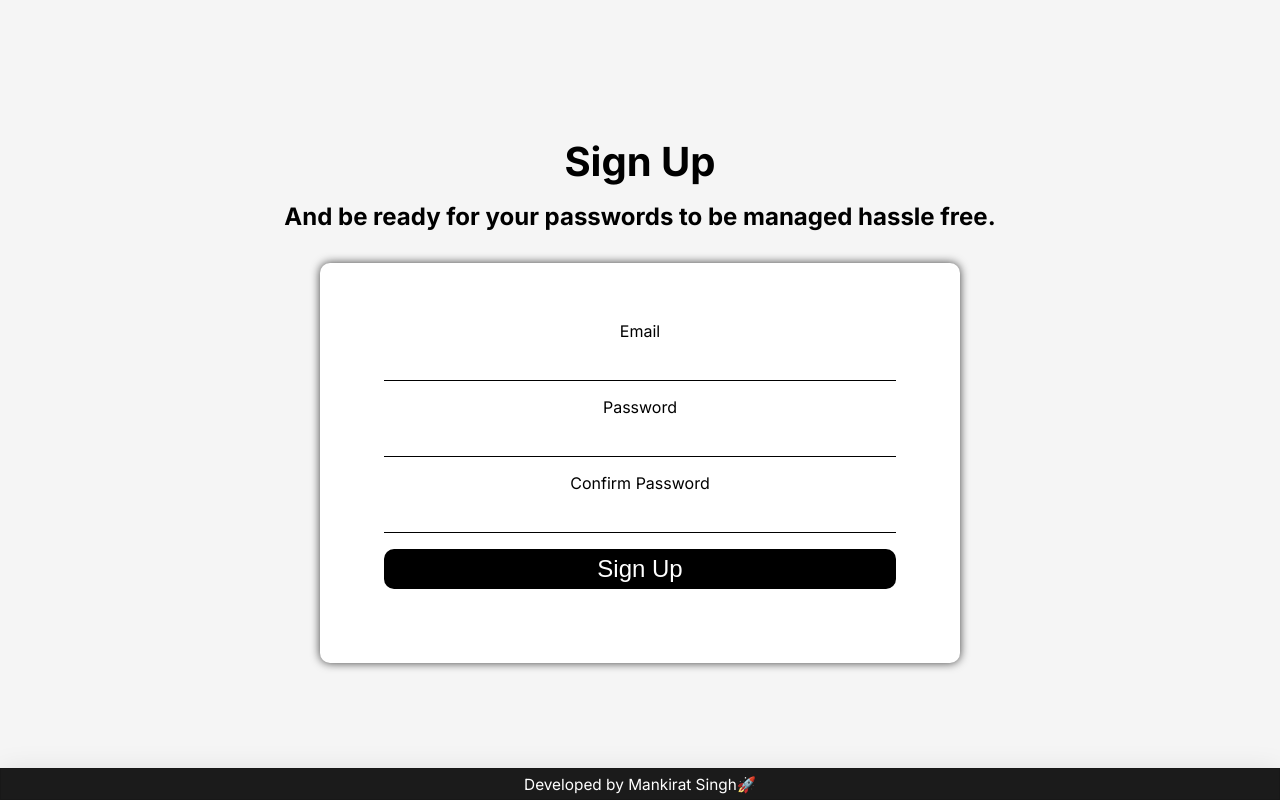
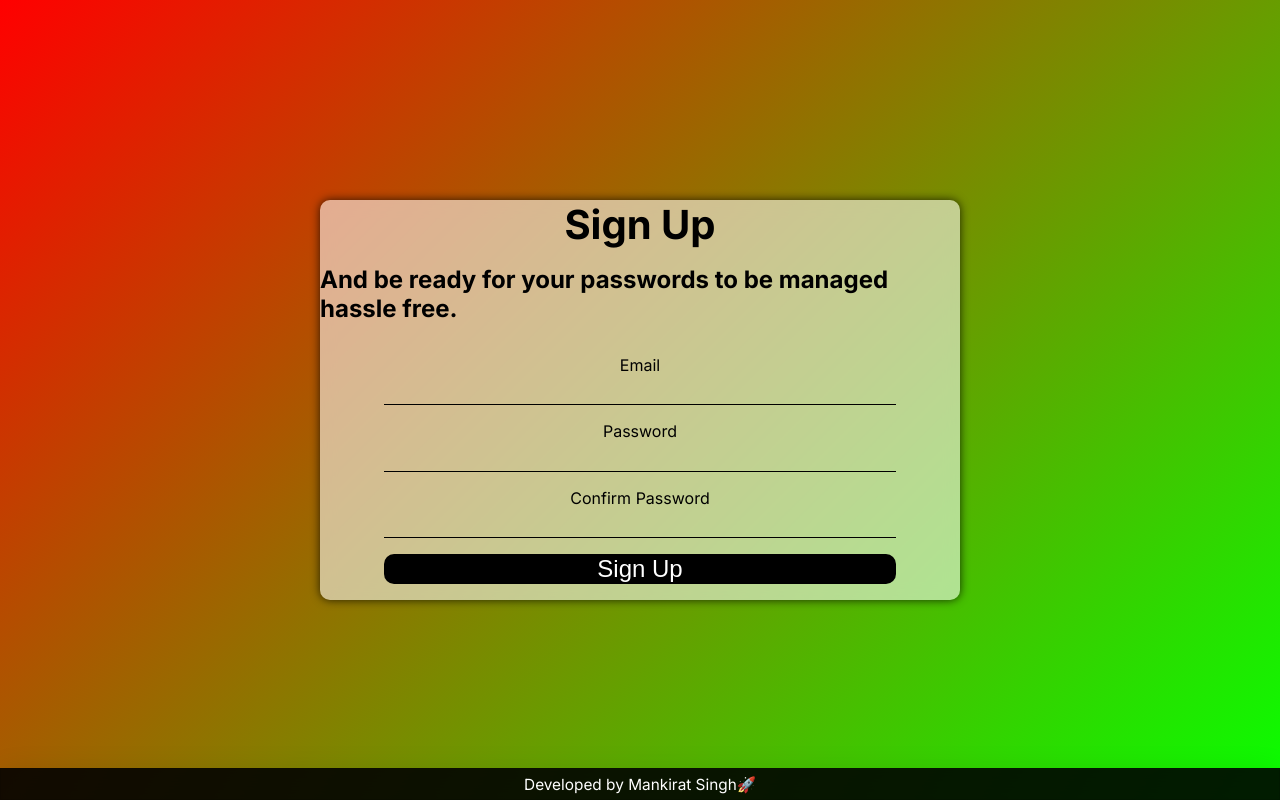
Before and after one commit to MankiratSingh1315/Passwordy, a Next.js app: page /signup in a window 1280 px wide. Built offline with nearby package versions, Linux system fonts and the light colour scheme.

Commit message:
Sign up page styling enhanced
Signed-off-by: Mankirat Singh <msingh2_be22@thapar.edu>

```diff
--- a/src/app/signup/page.module.css
+++ b/src/app/signup/page.module.css
@@ -5,7 +5,8 @@
     justify-content: center;
     height: 100vh;
     width: 100vw;
-    background-color: #f5f5f5;
+    /* gradient at 45 degrees in background */
+    background: linear-gradient(-45deg, #09ff00, #ff0000);
 }
 
 .signup h1{
@@ -19,13 +20,17 @@
 }
 
 .signup form{
+    border-radius: 16px;
+    box-shadow: 0 4px 30px rgba(0, 0, 0, 0.1);
+    backdrop-filter: blur(7.6px);
+    -webkit-backdrop-filter: blur(7.6px);
     display: flex;
     flex-direction: column;
     align-items: center;
     justify-content: center;
     width: 50%;
     height: 50%;
-    background-color: #fff;
+    background-color: #ffffff91;
     border-radius: 10px;
     box-shadow: 0px 0px 10px 0px rgba(0,0,0,0.75);
 }
@@ -34,6 +39,7 @@
     width: 80%;
     height: 10%;
     margin-bottom: 1rem;
+    background-color: #00000000;
     border: none;
     border-bottom: 1px solid #000;
     outline: none;
--- a/src/app/signup/page.tsx
+++ b/src/app/signup/page.tsx
@@ -5,9 +5,9 @@ export default function SignupPage() {
 
     return (
         <div className={styles.signup}>
+            <form>
             <h1>Sign Up</h1>
             <h4>And be ready for your passwords to be managed hassle free.</h4>
-            <form>
                 <label htmlFor="email">Email</label>
                 <input type="email" id="email" name="email" />
                 <label htmlFor="password">Password</label>
```
